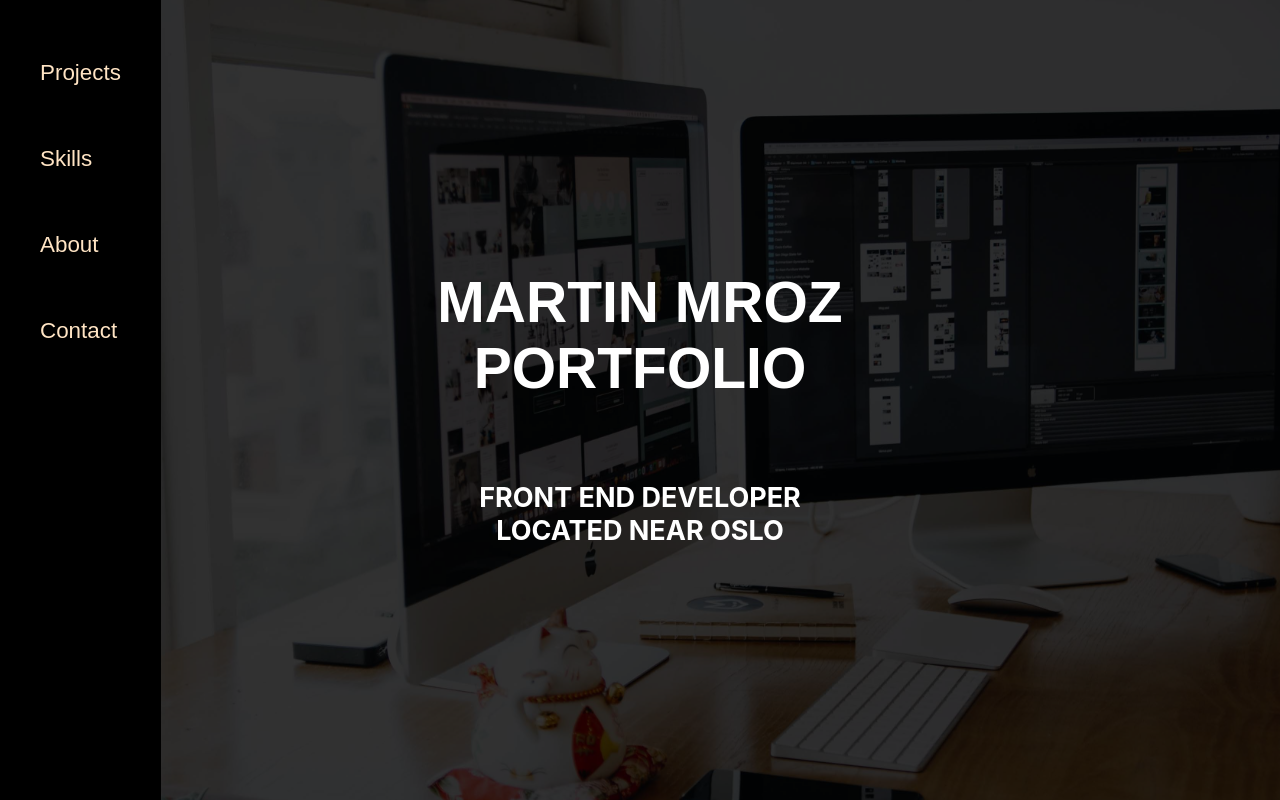
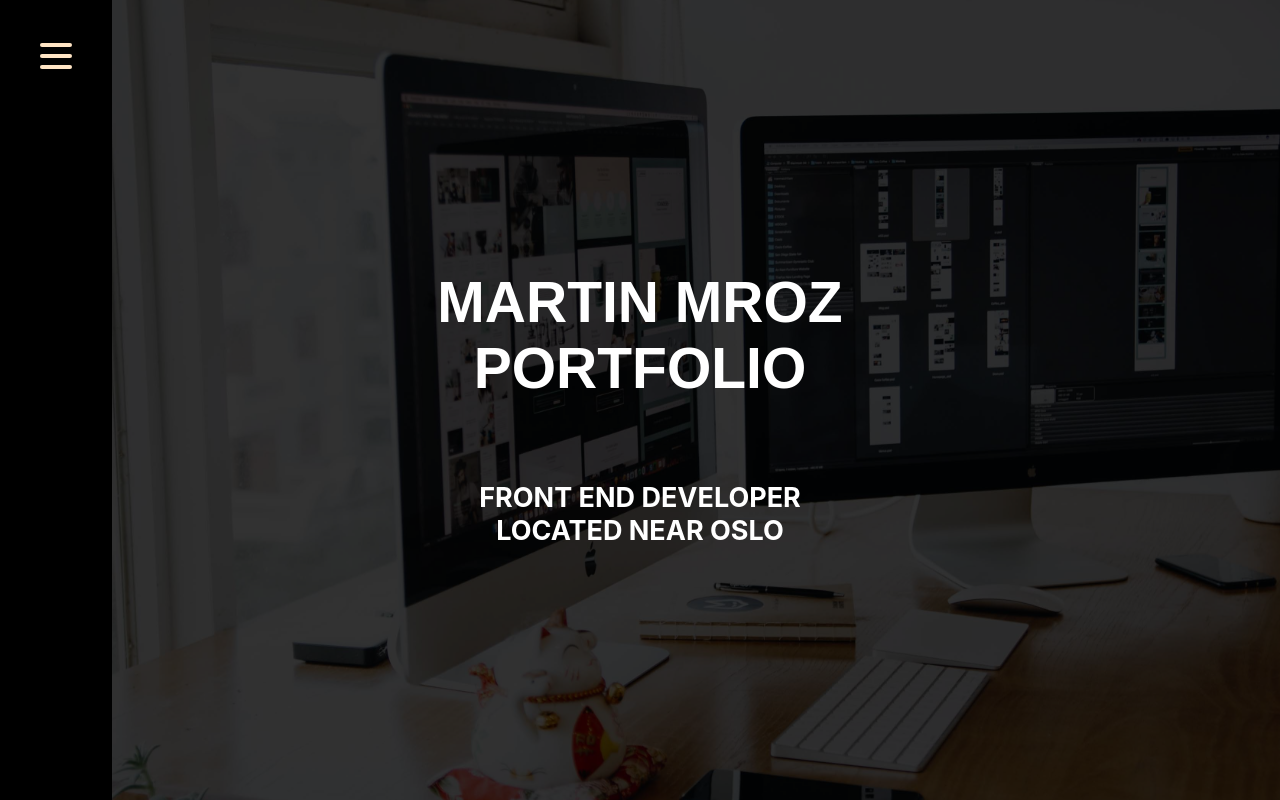
Before and after one commit to martinMr79/portfolio2, a React (Create React App) app: page / in a window 1280 px wide. Built offline with nearby package versions, Linux system fonts and the light colour scheme.

Commit message:
working hide navbar function

```diff
--- a/src/components/navbar/Navbar.jsx
+++ b/src/components/navbar/Navbar.jsx
@@ -1,16 +1,27 @@
-import React from 'react';
-import { Header, Nav, NavLink } from './Styled';
+import React, { useState } from 'react';
+import { Header, Nav, NavLink, Hamburger } from './Styled';
 import { Link } from 'react-router-dom';
 
 function Navbar() {
+  const [isOpen, setIsOpen] = useState(false);
+  const toggle = () => setIsOpen(!isOpen);
+
   return (
     <Header>
       <Nav>
-      <NavLink as={Link} to="/projects">Projects</NavLink>
-        <NavLink as={Link} to="/contact">Skills</NavLink>
-        <NavLink as={Link} to="/about">About</NavLink>
-        <NavLink as={Link} to="/contact">Contact</NavLink>
-
+        <Hamburger onClick={toggle}>
+          <div />
+          <div />
+          <div />
+        </Hamburger>
+        {isOpen && (
+          <>
+            <NavLink as={Link} to="/projects">Projects</NavLink>
+            <NavLink as={Link} to="/contact">Skills</NavLink>
+            <NavLink as={Link} to="/about">About</NavLink>
+            <NavLink as={Link} to="/contact">Contact</NavLink>
+          </>
+        )}
       </Nav>
     </Header>
   );
--- a/src/components/navbar/Styled.jsx
+++ b/src/components/navbar/Styled.jsx
@@ -12,16 +12,62 @@ export const Nav = styled.nav`
   left: 0;
   bottom: 0;
 
-
-
-  @media (max-width: 1000px) {
+  @media (max-width: 768px) {
     flex-direction: row;
     justify-content: space-around;
     align-items: center;
+    padding: 14px 0;
     width: 100%;
     height: auto;
     bottom: auto;
-    padding: 14px 0;
+  }
+
+  div {
+    display: flex;
+    flex-direction: column;
+
+    @media (max-width: 768px) {
+      flex-direction: row;
+    }
+  }
+`;
+
+
+
+export const Hamburger = styled.div`
+  cursor: pointer;
+  display: flex;
+  flex-direction: column;
+  justify-content: space-around;
+  width: 2rem;
+  height: 2rem;
+  z-index: 10;
+
+  @media (max-width: 768px) {
+    position: absolute;
+    right: 20px;
+  }
+
+  div {
+    width: 2rem;
+    height: 0.25rem;
+    background: bisque;
+    border-radius: 10px;
+    transform-origin: 1px;
+    position: relative;
+    transition: opacity 300ms, transform 300ms;
+
+    :first-child {
+      transform: ${({ isOpen }) => (isOpen ? "rotate(45deg)" : "rotate(0)")};
+    }
+
+    :nth-child(2) {
+      opacity: ${({ isOpen }) => (isOpen ? "0" : "1")};
+    }
+
+    :nth-child(3) {
+      transform: ${({ isOpen }) => (isOpen ? "rotate(-45deg)" : "rotate(0)")};
+    }
   }
 `;
 
```
